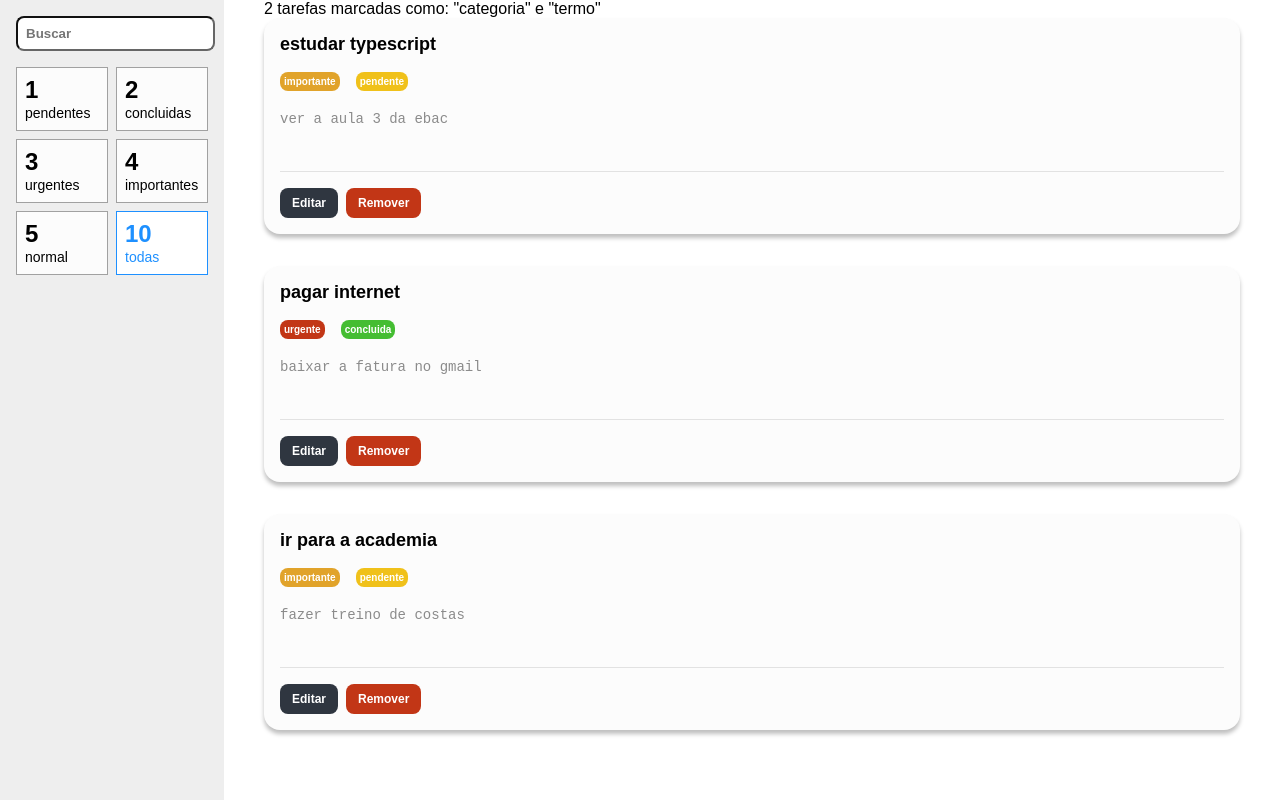
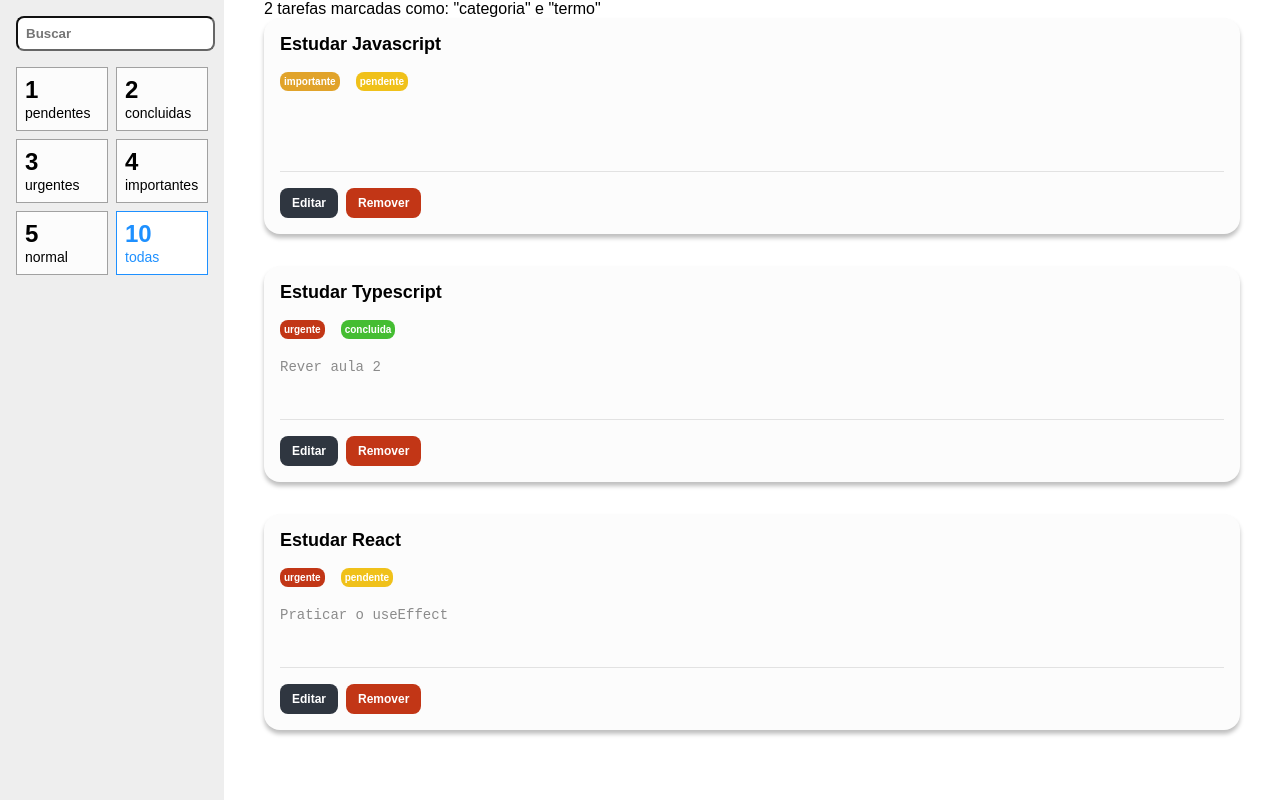
Before and after one commit to CleitonLahm/minhas_tarefas, a React (Create React App) app: page / in a window 1280 px wide. Built offline with nearby package versions, Linux system fonts and the light colour scheme.

Commit message:
configurando o redux

```diff
--- a/src/containers/ListaDeTarefas/index.tsx
+++ b/src/containers/ListaDeTarefas/index.tsx
@@ -1,29 +1,12 @@
 import Tarefa from '../../components/FiltroCard/Tarefa'
 import { Container } from './styles'
-import * as enums from '../../utils/enums/tarefa'
+import { useSelector } from 'react-redux'
+import { RootReducer } from '../../store'
 
-const tarefas = [
-  {
-    titulo: 'estudar typescript',
-    descricao: 'ver a aula 3 da ebac',
-    prioridade: enums.Prioridade.IMPORTANTE,
-    status: enums.Status.PENDENTE
-  },
-  {
-    titulo: 'pagar internet',
-    descricao: 'baixar a fatura no gmail',
-    prioridade: enums.Prioridade.URGENTE,
-    status: enums.Status.CONCLUIDA
-  },
-  {
-    titulo: 'ir para a academia',
-    descricao: 'fazer treino de costas',
-    prioridade: enums.Prioridade.IMPORTANTE,
-    status: enums.Status.PENDENTE
-  }
-]
+const ListaDeTarefas = () => {
+  const { tarefas } = useSelector((state: RootReducer) => state)
 
-const ListaDeTarefas = () => (
+  return (
     <Container>
       <p>2 tarefas marcadas como: &quot;categoria&quot; e &quot;termo&quot;</p>
       <ul>
@@ -40,5 +23,6 @@
       </ul>
     </Container>
   )
+}
 
 export default ListaDeTarefas
--- /dev/null
+++ b/src/models/Tarefa.ts
@@ -0,0 +1,25 @@
+import * as enums from '../utils/enums/tarefa'
+
+class Tarefa {
+  titulo: string
+  prioridade: enums.Prioridade
+  status: enums.Status
+  descricao: string
+  id: number
+
+  constructor(
+    titulo: string,
+    prioridade: enums.Prioridade,
+    status: enums.Status,
+    descricao: string,
+    id: number
+  ) {
+    this.titulo = titulo
+    this.prioridade = prioridade
+    this.status = status
+    this.descricao = descricao
+    this.id = id
+  }
+}
+
+export default Tarefa
--- a/src/store/index.ts
+++ b/src/store/index.ts
@@ -0,0 +1,12 @@
+import { configureStore } from '@reduxjs/toolkit'
+import tarefasReducer from './reducers/tarefas'
+
+const store = configureStore({
+  reducer: {
+    tarefas: tarefasReducer
+  }
+})
+
+export type RootReducer = ReturnType<typeof store.getState>
+
+export default store
--- /dev/null
+++ b/src/store/reducers/tarefas.ts
@@ -0,0 +1,39 @@
+import { createSlice, PayloadAction } from '@reduxjs/toolkit'
+import Tarefa from '../../models/Tarefa'
+import * as enums from '../../utils/enums/tarefa'
+
+const tarefasSlice = createSlice({
+  name: 'tarefas',
+  initialState: [
+    new Tarefa(
+      'Estudar Javascript',
+      enums.Prioridade.IMPORTANTE,
+      enums.Status.PENDENTE,
+      '',
+      1
+    ),
+    new Tarefa(
+      'Estudar Typescript',
+      enums.Prioridade.URGENTE,
+      enums.Status.CONCLUIDA,
+      'Rever aula 2',
+      2
+    ),
+    new Tarefa(
+      'Estudar React',
+      enums.Prioridade.URGENTE,
+      enums.Status.PENDENTE,
+      'Praticar o useEffect',
+      3
+    )
+  ],
+  reducers: {
+    remover: (state, action: PayloadAction<number>) => {
+      state = state.filter((tarefa) => tarefa.id !== action.payload)
+    }
+  }
+})
+
+export const { remover } = tarefasSlice.actions
+
+export default tarefasSlice.reducer
```
Also changed, not shown: src/App.tsx (+5 -2 lines). Lines whose indentation alone changed are shown as unchanged.
